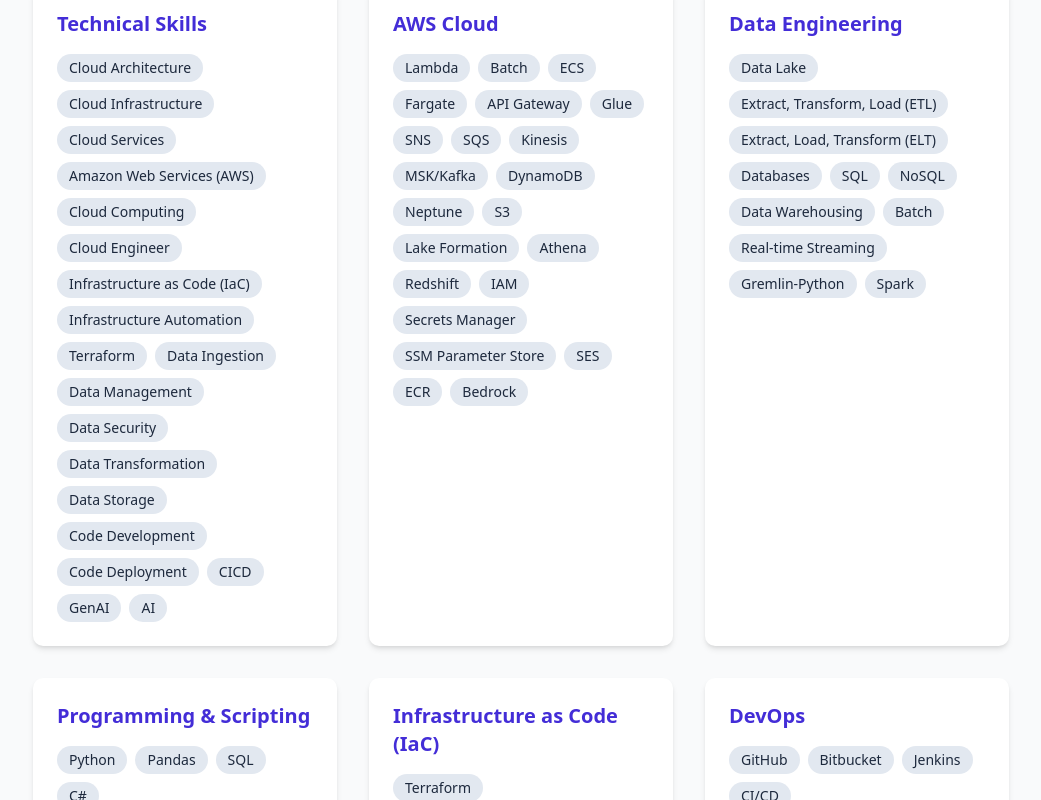
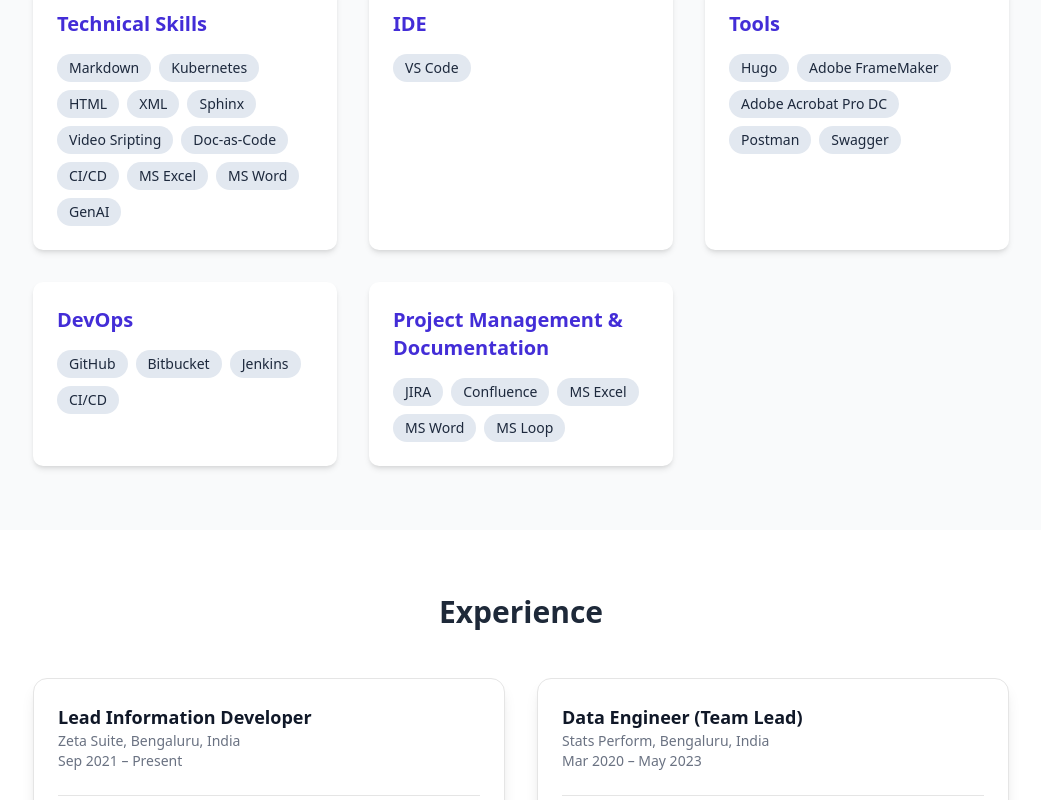
Before and after one commit to mercymsingh/mercymsingh.github.io, a Next.js app: page / in a window 1280 px wide. Shown: the part 820-1620 px from the top of the page, without its empty margins (119-1160 px from the left). Built offline with nearby package versions, Linux system fonts and the light colour scheme.

Commit message:
skills updated

```diff
--- a/src/app/page.tsx
+++ b/src/app/page.tsx
@@ -20,9 +20,9 @@
   }[] = [
     {
       role: "Lead Information Developer",
-      company: "msg Global Solutions India Pvt Ltd",
+      company: "Zeta Suite",
       location: "Bengaluru, India",
-      period: "Aug 2023 – Present",
+      period: "Sep 2021 – Present",
       projects: [
         {
           name: "Semantic Bridge",
@@ -49,7 +49,7 @@
     },
     {
       role: "Senior Consultant",
-      company: "EXL Services (Inductis India Pvt Ltd)",
+      company: "FIS",
       location: "Gurugram, India",
       period: "May 2023 – Aug 2023",
       projects: [
@@ -143,100 +143,32 @@
   const skillCategories = [
     {
       category: "Technical Skills",
-      skills: ["Cloud Architecture", "Cloud Infrastructure", "Cloud Services", "Amazon Web Services (AWS)", "Cloud Computing", "Cloud Engineer", "Infrastructure as Code (IaC)", "Infrastructure Automation", "Terraform", "Data Ingestion", "Data Management", "Data Security", "Data Transformation", "Data Storage", "Code Development", "Code Deployment", "CICD", "GenAI", "AI"]
+      skills: [ "Markdown", "Kubernetes", "HTML", "XML", "Sphinx", "Video Sripting", "Doc-as-Code", "CI/CD", "MS Excel", "MS Word", "GenAI" ]
     },
     {
-      category: "AWS Cloud",
-      skills: [ "Lambda", "Batch", "ECS", "Fargate", "API Gateway", "Glue", "SNS", "SQS", "Kinesis", "MSK/Kafka", "DynamoDB", "Neptune", "S3", "Lake Formation", "Athena", "Redshift", "IAM", "Secrets Manager", "SSM Parameter Store", "SES", "ECR", "Bedrock" ]
+      category: "IDE",
+      skills: [ "VS Code" ]
     },
     {
-      category: "Data Engineering",
-      skills: [ "Data Lake", "Extract, Transform, Load (ETL)", "Extract, Load, Transform (ELT)", "Databases", "SQL", "NoSQL", "Data Warehousing", "Batch",  "Real-time Streaming", "Gremlin-Python", "Spark" ]
-    },
-    {
-      category: "Programming & Scripting",
-      skills: [ "Python", "Pandas", "SQL", "C#" ]
-    },
-    {
-      category: "Infrastructure as Code (IaC)",
-      skills: [ "Terraform" ]
+      category: "Tools",
+      skills: [ "Hugo", "Adobe FrameMaker", "Adobe Acrobat Pro DC", "Postman", "Swagger" ]
     },
     {
       category: "DevOps",
       skills: [ "GitHub", "Bitbucket", "Jenkins", "CI/CD" ]
     },
     {
-      category: "Monitoring & Logging",
-      skills: [ "CloudWatch", "Insights", "CloudTrail" ]
-    },
-    {
-      category: "Visualization & BI",
-      skills: [ "Power BI", "Athena", "QuickSight" ]
-    },
-    {
-      category: "Design & Cost",
-      skills: [ "app.diagrams.net", "AWS Pricing Calculator", "Cost Explorer", "Budgets", "Service Quotas"]
-    },
-    {
       category: "Project Management & Documentation",
-      skills: ["JIRA", "Confluence"]
-    }
-  ];
-
-  const certifications = [
-    {
-      title: 'AWS Certified Solutions Architect – Professional',
-      publicUrl: 'https://www.credly.com/badges/f8d87ba7-3bd8-428d-ad6b-adfba07567fe/public_url',
-      imageUrl: '/badges/aws-sa-pro.png'
-    },
-    {
-      title: 'AWS Certified Database – Specialty',
-      publicUrl: 'https://www.credly.com/badges/84bf4cdc-addf-4a68-ba4c-29e36837ff0f/public_url',
-      imageUrl: '/badges/aws-db-specialty.png'
-    },
-    {
-      title: 'AWS Certified Data Engineer – Associate',
-      publicUrl: 'https://www.credly.com/badges/3f7dca14-df8b-4595-a754-76d05d16e7c2/public_url',
-      imageUrl: '/badges/aws-data-engineer.png'
-    },
-    {
-      title: 'AWS Certified Solutions Architect – Associate',
-      publicUrl: 'https://www.credly.com/badges/242d7b54-73d8-4f2f-a6ad-30ca997576ca/public_url',
-      imageUrl: '/badges/aws-sa-assoc.png'
-    },
-    {
-      title: 'AWS Certified Developer – Associate',
-      publicUrl: 'https://www.credly.com/badges/dcacdf37-ade5-4fc8-8ba8-949545e4ce28/public_url',
-      imageUrl: '/badges/aws-dev-assoc.png'
-    },
-    {
-      title: 'AWS Certified AI Practitioner Early Adopter',
-      publicUrl: 'https://www.credly.com/badges/11d055b9-485b-4300-90b4-4cd0f64fa713/public_url',
-      imageUrl: '/badges/aws-ai-practitioner-early-adopter.png'
-    },
-    {
-      title: 'AWS Certified AI Practitioner',
-      publicUrl: 'https://www.credly.com/badges/37e82c5e-3014-4cb1-a481-522c1cad8b18/public_url',
-      imageUrl: '/badges/aws-ai-practitioner.png'
-    },
-    {
-      title: 'AWS Certified Cloud Practitioner',
-      publicUrl: 'https://www.credly.com/badges/32aacb39-113c-4bd1-b69f-3120776bafcf/public_url',
-      imageUrl: '/badges/aws-cloud-practitioner.png'
-    },
-    {
-      title: 'HashiCorp Certified: Terraform Associate',
-      publicUrl: 'https://www.credly.com/badges/9b7afd54-eb04-4272-8496-3bd77928b42f/public_url',
-      imageUrl: '/badges/hashicorp-tf-assoc.png'
+      skills: ["JIRA", "Confluence", "MS Excel", "MS Word", "MS Loop" ]
     }
   ];
 
   const education = [
       {
-        degree: "Bachelor of Technology in Electronics and Communication Engineering",
-        institution: "Shri Mata Vaishno Devi University",
-        period: "2007 – 2011",
-        location: "J&K, India",
+        degree: "Masters in English Literature",
+        institution: "Punjab University",
+        period: "2011 – 2013",
+        location: "Chandigarh, India",
       }
     ];
 
```
